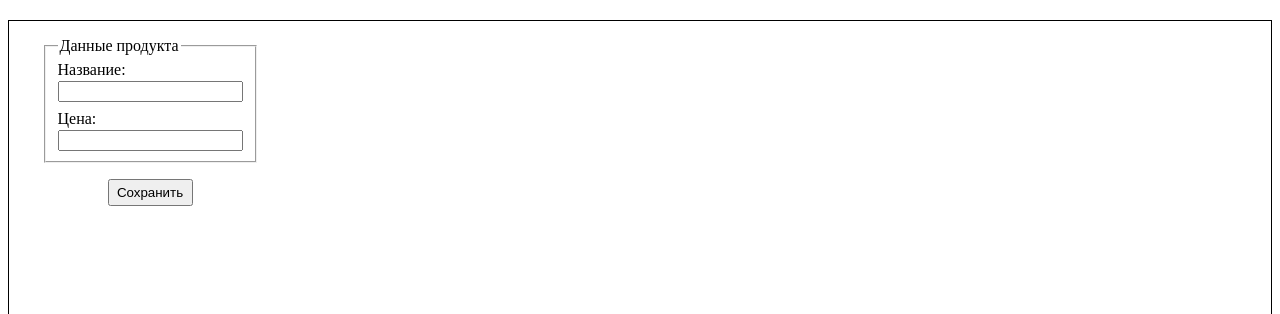
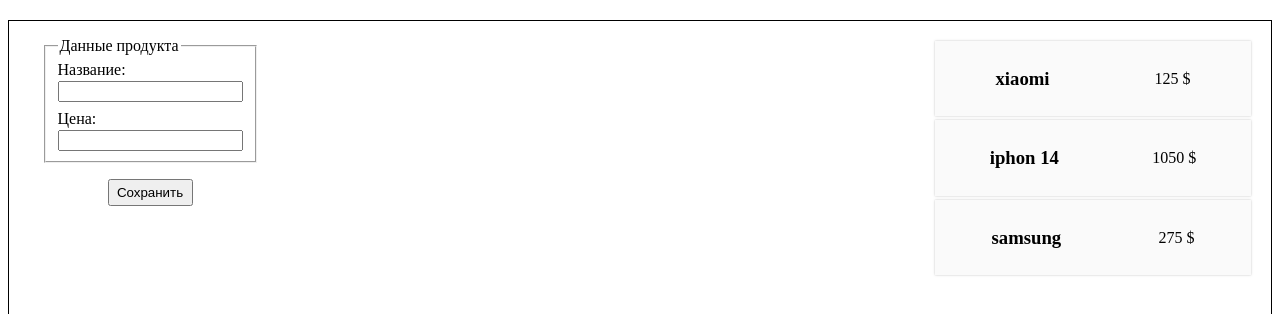
Before and after one commit to sharp2point/vanilajs-form-, a website: page index.html in a window 1280 px wide. Shown: the top 314 px of the page. Drawn offline with Linux system fonts and the light colour scheme.

Commit message:
add startup init Database

```diff
--- a/index.html
+++ b/index.html
@@ -29,6 +29,10 @@
       import { ProductList } from "./product_list.js";
 
       const productList = new ProductList(document.body);
+      ProductsDB.get().forEach((product) => {
+        productList.add(product);
+      });
+
       const newProductForm = document.querySelector(".data-form");
 
       newProductForm.addEventListener("submit", (e) => {
--- a/productsDB.js
+++ b/productsDB.js
@@ -1,6 +1,8 @@
+import Product from "./product.js";
+
 class ProductDB{
     constructor(){
-        this._products = [];
+        this._products = [new Product("xiaomi","125"),new Product("iphon 14","1050"),new Product("samsung","275"),];
     }
     add = (product)=>{
         this._products.push(product)
```
